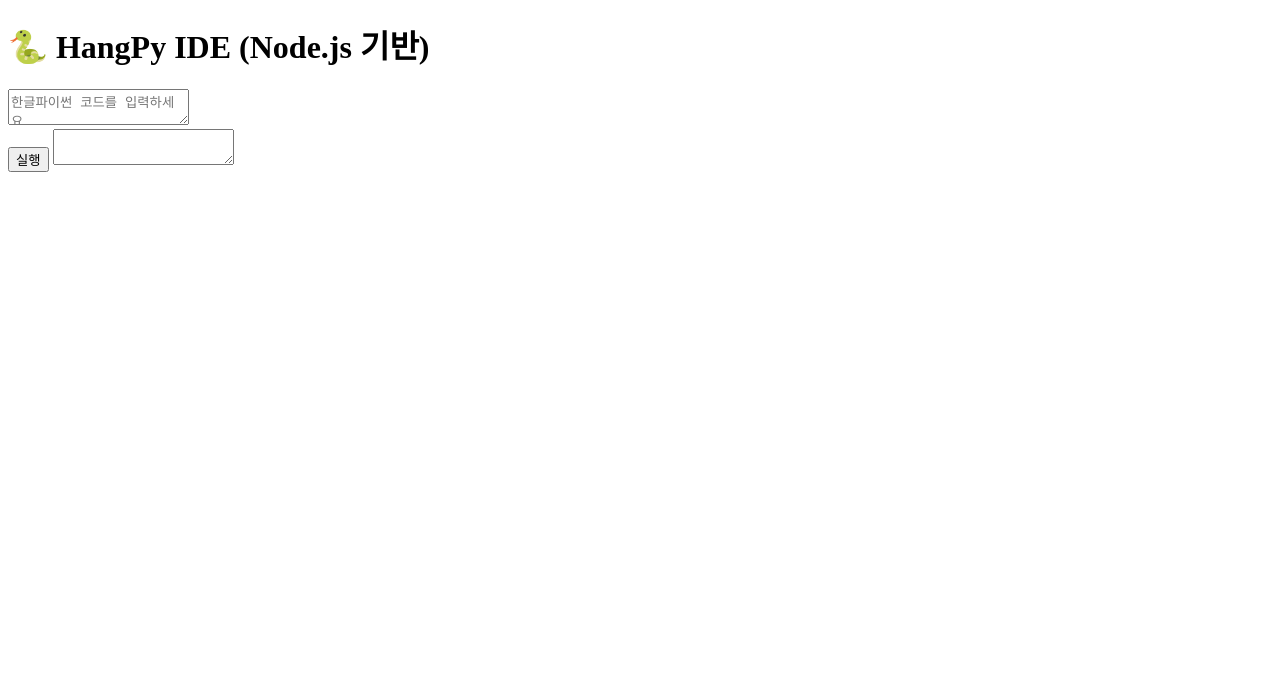
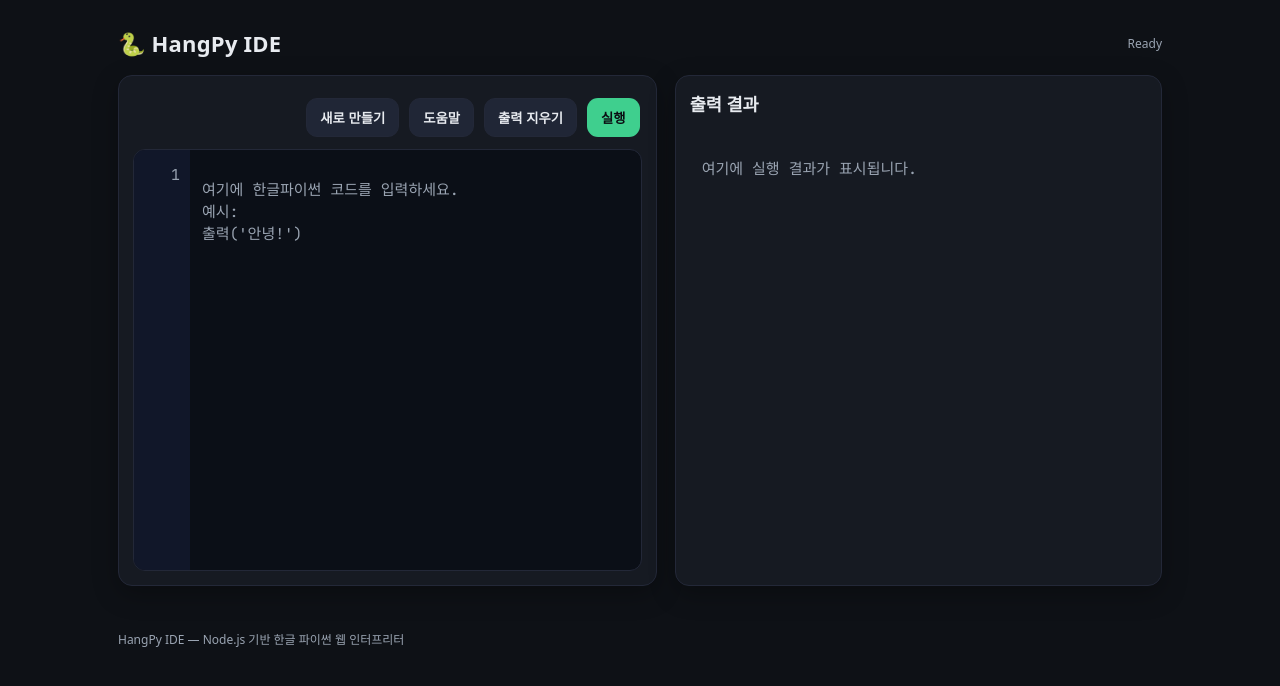
Before and after one commit to jeongbin-0509/KoreanPython, a website: page public/index.html in a window 1280 px wide. Drawn offline with Linux system fonts and the light colour scheme.

```diff
--- a/public/css/style.css
+++ b/public/css/style.css
@@ -0,0 +1,208 @@
+/* =========================================================
+   HangPy IDE — Final Polished CSS (Perfect Baseline Alignment)
+   ========================================================= */
+
+:root {
+  --bg:           #0e1116;
+  --surface:      #161a22;
+  --line:         #232838;
+  --text:         #e8ebf0;
+  --muted:        #9aa4b2;
+  --accent:       #3fcf8e;
+  --accent-ink:   #0b0d12;
+  --danger:       #ef4444;
+  --radius:       14px;
+  --shadow:       0 8px 26px rgba(0,0,0,.28);
+  --baseline-nudge: 2px; /* 코드 입력창 미세 하강량 */
+}
+
+/* ------------------ Base ------------------ */
+* { box-sizing: border-box; }
+html, body { height: 100%; }
+
+body {
+  margin: 0;
+  background: var(--bg);
+  color: var(--text);
+  font: 15px/1.6 system-ui, -apple-system, Segoe UI, Roboto, Noto Sans, Helvetica, Arial, "Apple Color Emoji", "Segoe UI Emoji";
+  -webkit-font-smoothing: antialiased;
+  -moz-osx-font-smoothing: grayscale;
+}
+
+/* ------------------ Layout ------------------ */
+header, footer, .wrap {
+  max-width: 1080px;
+  margin: 0 auto;
+  padding: 0 18px;
+}
+
+header {
+  display: flex;
+  align-items: center;
+  justify-content: space-between;
+  gap: 16px;
+  margin: 26px auto 14px;
+}
+
+h1 {
+  margin: 0;
+  font-size: 22px;
+  font-weight: 800;
+  letter-spacing: .2px;
+}
+
+.status { font-size: 12px; color: var(--muted); }
+
+.wrap {
+  display: grid;
+  gap: 18px;
+  margin-bottom: 44px;
+  grid-template-columns: 1fr;
+}
+
+@media (min-width: 980px) {
+  .wrap { grid-template-columns: 1.05fr .95fr; }
+}
+
+/* ------------------ Panels ------------------ */
+.panel {
+  background: var(--surface);
+  border: 1px solid var(--line);
+  border-radius: var(--radius);
+  box-shadow: var(--shadow);
+  padding: 14px;
+  display: flex;
+  flex-direction: column;
+  min-height: 420px;
+}
+
+/* ------------------ Toolbar & Buttons ------------------ */
+.toolbar {
+  display: flex;
+  align-items: center;
+  justify-content: flex-end;
+  gap: 10px;
+  margin: 8px 2px 12px;
+}
+
+button {
+  appearance: none;
+  cursor: pointer;
+  padding: 9px 13px;
+  border: 1px solid var(--line);
+  border-radius: 11px;
+  background: #202636;
+  color: var(--text);
+  font-weight: 600;
+  transition: background .15s ease, transform .06s ease, opacity .15s ease;
+}
+
+button:hover       { background: #242b3f; }
+button:active      { transform: translateY(1px); }
+button:disabled    { opacity: .6; cursor: not-allowed; }
+
+button.primary {
+  background: var(--accent);
+  border-color: transparent;
+  color: var(--accent-ink);
+}
+button.primary:hover { filter: brightness(.96); }
+
+button.danger {
+  background: var(--danger);
+  border-color: transparent;
+  color: #fff;
+}
+button.danger:hover  { filter: brightness(.95); }
+
+:where(button, .codearea):focus-visible {
+  outline: 2px solid var(--accent);
+  outline-offset: 2px;
+}
+
+/* ------------------ Editor (VSCode-like) ------------------ */
+.editor-wrap {
+  display: grid;
+  grid-template-columns: 56px 1fr; /* gutter + editor */
+  border: 1px solid var(--line);
+  border-radius: 12px;
+  background: #0b0f17;
+  overflow: hidden;
+}
+
+/* 공통 폰트 세팅 (정렬용) */
+.gutter {
+  font-family: "JetBrains Mono", Consolas, monospace;
+  font-size: 15px;
+  line-height: 22px;        /* px 단위 고정 (정렬 정확도↑) */
+  letter-spacing: 0;
+  padding-top: 14px;
+  padding-bottom: 8px;
+}
+
+.codearea {
+    font-family: "JetBrains Mono", Consolas, monospace;
+    font-size: 15px;
+    line-height: 22px;        /* px 단위 고정 (정렬 정확도↑) */
+    letter-spacing: 0;
+    padding-top: 27.25px;
+    padding-bottom: 8px;
+}
+
+/* Line numbers */
+.gutter {
+  text-align: right;
+  user-select: none;
+  overflow: hidden;
+  white-space: pre;
+
+  padding-left: 8px;
+  padding-right: 10px;
+
+  color: var(--muted);
+  background: #111729;
+  /* border-right: 1px solid var(--line); */
+}
+
+/* Code area */
+.codearea {
+  width: 100%;
+  height: 100%;
+  min-height: 420px;
+
+  border: none;
+  outline: none;
+  resize: none;
+  overflow: auto;
+
+  white-space: pre;
+  background: transparent;
+  color: var(--text);
+
+  padding-left: 12px;
+  padding-right: 12px;
+
+  /* 입력창을 살짝 아래로 내림 (시각적 정렬용) */
+  transform: translateY(var(--baseline-nudge));
+
+  tab-size: 2;
+  caret-color: var(--accent);
+}
+.codearea::placeholder { color: var(--muted); }
+
+/* ------------------ Footer ------------------ */
+footer {
+  margin: 10px auto 30px;
+  color: var(--muted);
+  font-size: 12px;
+}
+
+/* ------------------ Scrollbar ------------------ */
+textarea::-webkit-scrollbar { width: 10px; height: 10px; }
+textarea::-webkit-scrollbar-thumb {
+  background: linear-gradient(180deg, #30384f, #2a3347);
+  border-radius: 10px;
+  border: 2px solid transparent;
+  background-clip: padding-box;
+}
+textarea::-webkit-scrollbar-track { background: transparent; }
--- a/public/index.html
+++ b/public/index.html
@@ -1,21 +1,59 @@
 <!DOCTYPE html>
 <html lang="ko">
 <head>
-  <meta charset="UTF-8">
-  <title>HangPy IDE - Node 실행</title>
-  <link rel="stylesheet" href="css/style.css">
+    <meta charset="UTF-8">
+    <title>HangPy IDE - Node.js 기반</title>
+
+    <!-- JetBrains Mono 폰트 (VSCode 스타일을 위해 필요) -->
+    <link href="https://fonts.googleapis.com/css2?family=JetBrains+Mono:wght@400;600&display=swap" rel="stylesheet">
+
+    <!-- CSS -->
+    <link rel="stylesheet" href="css/style.css">
+
+    <!-- JS -->
+    <script defer src="javascript/script.js"></script>
 </head>
+
 <body>
-  <h1>🐍 HangPy IDE (Node.js 기반)</h1>
 
-  <div class="editor-area">
-    <textarea id="editor" placeholder="한글파이썬 코드를 입력하세요"></textarea>
-  </div>
+<header>
+    <h1>🐍 HangPy IDE</h1>
+    <div class="status" id="status">Ready</div>
+</header>
 
-  <button id="btnRun">실행</button>
+<div class="wrap">
 
-  <textarea id="output" readonly></textarea>
+    <!-- 좌측: 코드 에디터 -->
+    <div class="panel">
+        <div class="toolbar">
+            <button id="btnNew">새로 만들기</button>
+            <button id="btnHelp">도움말</button>
+            <button id="btnClearOut">출력 지우기</button>
+            <button id="btnRun" class="primary">실행</button>
+        </div>
 
-  <script src="javascript/script.js"></script>
+        <div class="editor-wrap">
+            <!-- Line Numbers -->
+            <div class="gutter" id="gutter">1</div>
+
+            <!-- Code Input Area -->
+            <textarea id="editor" class="codearea" spellcheck="false"
+                placeholder="여기에 한글파이썬 코드를 입력하세요.&#10;예시:&#10;출력('안녕!')"></textarea>
+        </div>
+    </div>
+
+    <!-- 우측: 출력창 -->
+    <div class="panel">
+        <h3 style="margin: 0 0 10px;">출력 결과</h3>
+        <textarea id="output" class="codearea" style="min-height: 100%;"
+            readonly placeholder="여기에 실행 결과가 표시됩니다."></textarea>
+    </div>
+
+</div>
+
+<footer>
+    HangPy IDE — Node.js 기반 한글 파이썬 웹 인터프리터
+</footer>
+
 </body>
 </html>
```
Also changed, not shown: 2 other files.
